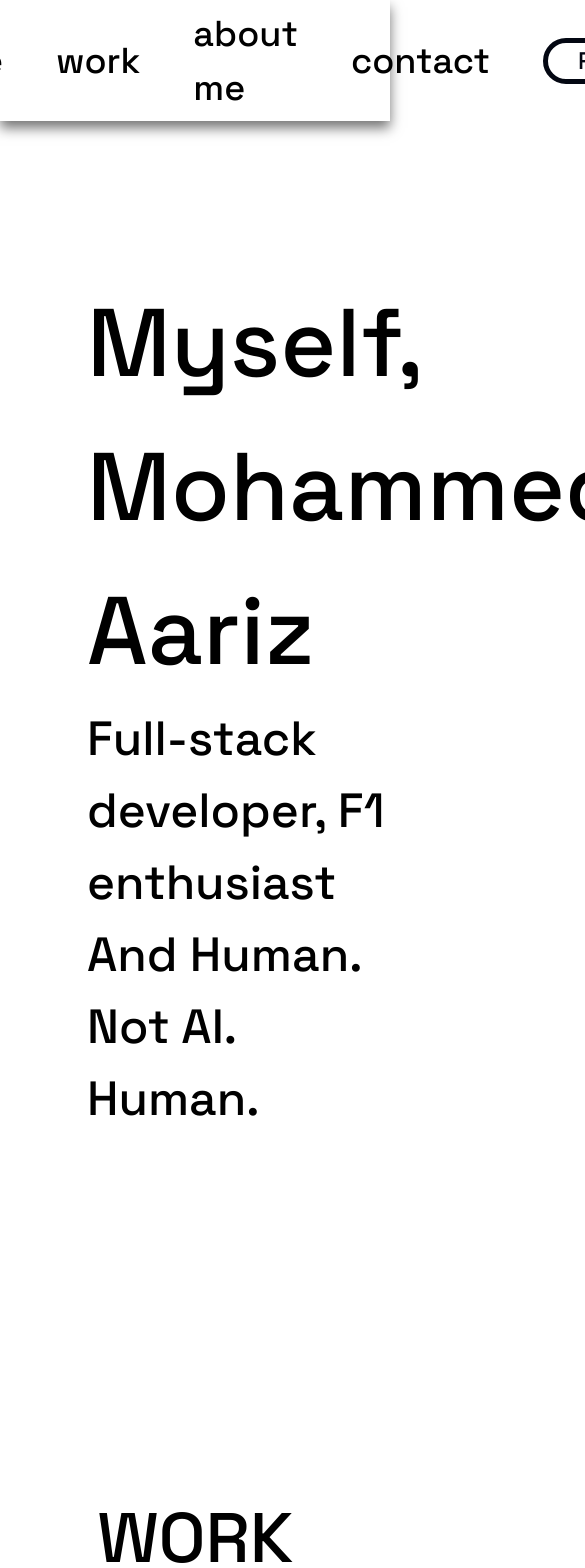
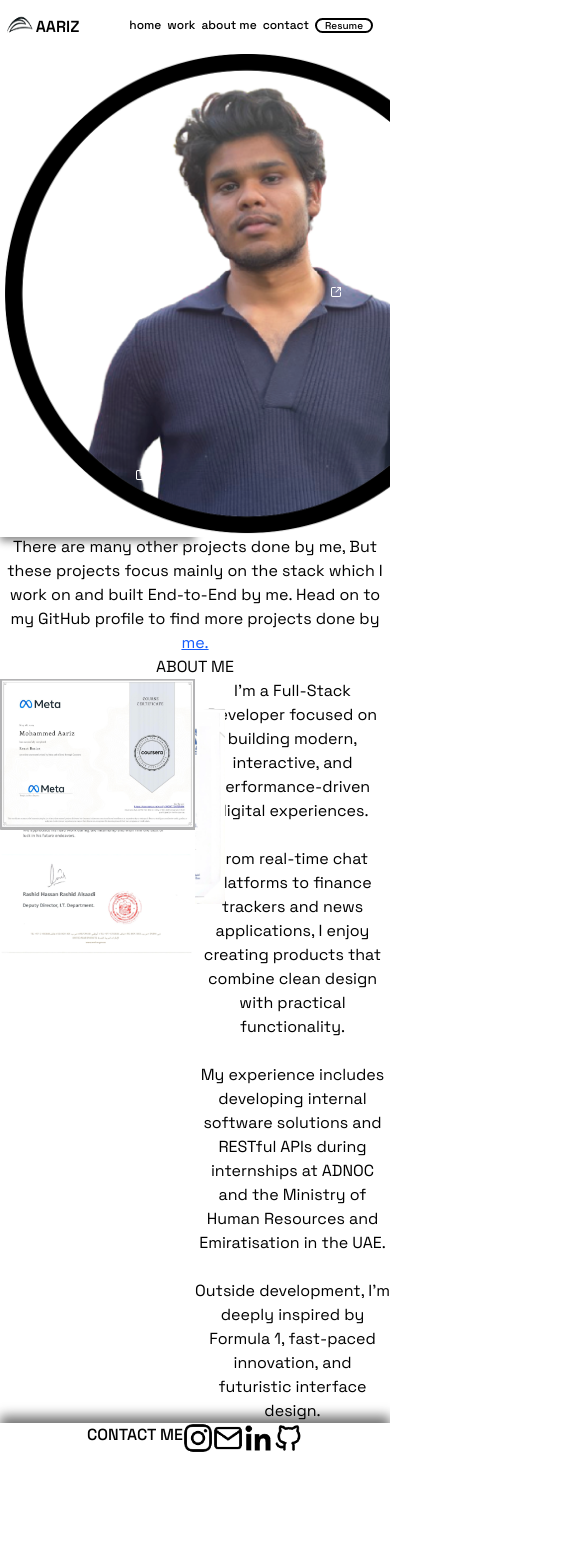
Before and after one commit to mohammedaarizofficial/personalportfolio, a React (Vite) app: page / in a window 390 px wide. Shown: the top 1568 px of the page, 585 px wide, since content can reach past the window. After the commit the page ends 1453 px from the top, so only its background shows below. Built offline with nearby package versions, Linux system fonts and the light colour scheme.

Commit message:
Made some changes to the code, so that it is responsive for mobile devices. just testing, still not complete

```diff
--- a/src/App.tsx
+++ b/src/App.tsx
@@ -10,7 +10,7 @@ const Footer = lazy(()=>import('./components/Footer'));
 
 function App() {
   return (
-    <div className="min-h-screen flex flex-col">
+    <div className="min-h-screen flex flex-col" style={{minWidth:'370px'}}>
         <Navbar />
         <Hero />
       <Suspense>
--- a/src/components/Aboutmesection.tsx
+++ b/src/components/Aboutmesection.tsx
@@ -6,28 +6,28 @@ import programming from "../assets/programmingwithjscert.png";
 
 function Aboutmesection(){
     return(
-        <div className="flex flex-col gap-[10px] items-center py-[108px] mb-[100px] mt-[100px]" id="aboutme">
-            <div className="font-heading text-nav-title">
+        <div className="flex flex-col lg:gap-[10px] items-center lg:py-[108px] lg:mb-[100px] lg:mt-[100px]" id="aboutme">
+            <div className="font-heading lg:text-nav-title">
                 ABOUT ME
             </div>
-            <div className="grid grid-cols-2 px-[43px] py-[10px]">
+            <div className="grid grid-cols-2 lg:px-[43px] lg:py-[10px]">
                 <div className="relative">
-                    <img src={adnoc} alt="Adnoc internship" width="263.33" height="344.24" loading="lazy" className="absolute top-[240px] left-[70px] logo border-2 border-primary z-10 hover:z-50 hover:scale-180 transition-all duration-300 ease-in-out will-change-transform hover:translate-x-[160px] hover:-translate-y-[100px] cursor-pointer"/>
+                    <img src={adnoc} alt="Adnoc internship" width="263.33" height="344.24" loading="lazy" className="absolute lg:top-[240px] lg:left-[70px] logo lg:border-2 lg:border-primary lg:z-10 lg:hover:z-50 lg:hover:scale-180 lg:transition-all lg:duration-300 lg:ease-in-out lg:will-change-transform lg:hover:translate-x-[160px] lg:hover:-translate-y-[100px] cursor-pointer"/>
 
                     <img src={intro} alt="Introduction to front-end Certificate" width="252" height="196" loading="lazy"
-                    className="absolute top-[55px] left-[96px] border-2 z-0 border-primary hover:z-50 hover:scale-250 hover:translate-x-[140px] hover:translate-y-[200px] transition-all duration-300 ease-in-out will-change-transform cursor-pointer"/>
+                    className="absolute lg:top-[55px] lg:left-[96px] lg:border-2 lg:z-0 lg:border-primary lg:hover:z-50 lg:hover:scale-250 lg:hover:translate-x-[140px] lg:hover:translate-y-[200px] lg:transition-all lg:duration-300 lg:ease-in-out lg:will-change-transform cursor-pointer"/>
 
                     <img src={sharjah} alt="Ministry of Human Resources and Emiratisation internship" width="297" height="420" loading="lazy"
-                    className="absolute top-[55px] left-[406px] border-2 z-10 border-primary hover:z-50 hover:scale-150 hover:-translate-x-[160px] hover:translate-y-[70px]
-                    transition-all duration-300 ease-in will-change-transform cursor-pointer"/>
+                    className="absolute lg:top-[55px] lg:left-[406px] lg:border-2 lg:z-10 lg:border-primary lg:hover:z-50 lg:hover:scale-150 lg:hover:-translate-x-[160px] lg:hover:translate-y-[70px]
+                    lg:transition-all lg:duration-300 lg:ease-in lg:will-change-transform cursor-pointer"/>
 
                     <img src={programming} alt="Programming with JavaScript Certificate" width="209" height="162" loading="lazy"
-                    className="absolute top-[200px] left-[303px] border-2 border-primary hover:z-50 hover:scale-300 transition-all duration-300 ease-in-out will-change-transform hover:-translate-x-[50px] hover:translate-y-[50px] cursor-pointer"/>
+                    className="absolute lg:top-[200px] lg:left-[303px] lg:border-2 lg:border-primary lg:hover:z-50 lg:hover:scale-300 lg:transition-all lg:duration-300 lg:ease-in-out lg:will-change-transform lg:hover:-translate-x-[50px] lg:hover:translate-y-[50px] cursor-pointer"/>
 
                     <img src={reactBasics} alt="React Basics Certificate" width="347" height="267" loading="lazy"
-                    className="absolute top-[430px] left-[250px] border-2 z-0 border-primary hover:z-50 hover:scale-180 hover:-translate-x-[50px] hover:-translate-y-[240px] transition-all duration-300 ease-in-out will-change-transform cursor-pointer"/>
+                    className="absolute lg:top-[430px] lg:left-[250px] lg:border-2 lg:z-0 lg:border-primary lg:hover:z-50 lg:hover:scale-180 lg:hover:-translate-x-[50px] lg:hover:-translate-y-[240px] lg:transition-all lg:duration-300 lg:ease-in-out lg:will-change-transform cursor-pointer"/>
                 </div>
-                <div className="font-heading text-[24px] font-regular leading-[48px] text-center">I’m a Full-Stack Developer focused on building modern, interactive, and performance-driven digital experiences.<br/><br/>
+                <div className="font-heading lg:text-[24px] font-regular lg:leading-[48px] text-center">I’m a Full-Stack Developer focused on building modern, interactive, and performance-driven digital experiences.<br/><br/>
 
 From real-time chat platforms to finance trackers and news applications, I enjoy creating products that combine clean design with practical functionality.<br/><br/>
 
--- a/src/components/Button.tsx
+++ b/src/components/Button.tsx
@@ -7,19 +7,19 @@ interface ButtonProps{
 }
 
 function Button({variant,content}:ButtonProps){
-    const variantType = (variant==="primary")?"text-gray-950 border-[5px] border-gray-950 hover:text-white hover:bg-gray-950 cursor-pointer transition-all duration-200 ease-in hover:scale-105":" text-white bg-gray-950 "
+    const variantType = (variant==="primary")?"text-black border-[2px] lg:border-[5px] border-black hover:text-white hover:bg-black cursor-pointer transition-all duration-200 ease-in hover:scale-105":" text-white bg-black "
     if(content==="VISIT"){
         return(
-            <div className={`flex rounded-[54px] ${variantType} justify-content-center items-center gap-1 p-[10px] cursor-pointer`}>
-                <div className={`text-[15px] font-medium`}>
+            <div className={`flex rounded-[54px] ${variantType} justify-content-center items-center lg:gap-1 lg:p-[10px] cursor-pointer`}>
+                <div className={`lg:text-[15px] font-medium `}>
                     {content}
                 </div>
-                <img src={link} alt="link" className="invert" style={{width:"12px", height:"12px"}} />
+                <img src={link} alt="link" className="invert w-[12px] h-[12px]" />
             </div>
         )
     }else{
         return(
-            <a href={resume} download className={`text-[24px] font-medium px-[30px] rounded-[54px] cursor-pointer ${variantType}`}>{content}</a>
+            <a href={resume} download className={`flex justify-center text-[10px] lg:text-[24px] font-medium lg:px-[30px] rounded-[54px] cursor-pointer ${variantType} w-[58px] h-[15px] text-center items-center lg:w-[185px] lg:h-[49px]`}>{content}</a>
         )
     }
 }
--- a/src/components/Footer.tsx
+++ b/src/components/Footer.tsx
@@ -10,9 +10,9 @@ import mail from "../assets/mail.png";
 
 function Footer(){
     return(
-        <div className="flex flex-row px-[37px] py-[10px] shadow-footer justify-center gap-[750px]" id="contact">
-            <div className="font-heading text-hero-sub font-medium">CONTACT ME</div>
-            <div className="flex jusitfy-center gap-[61px] p-[10px] items-center">
+        <div className="flex flex-row lg:px-[37px] lg:py-[10px] shadow-footer justify-center lg:gap-[750px]" id="contact">
+            <div className="font-heading lg:text-hero-sub font-medium">CONTACT ME</div>
+            <div className="flex jusitfy-center lg:gap-[61px] lg:p-[10px] items-center">
                 <Tooltip>
                     <TooltipTrigger asChild>
                         <a href="https://www.instagram.com/mohd.aarizzz/?hl=en" target="_blank" className="cursor-pointer">
--- a/src/components/Hero.tsx
+++ b/src/components/Hero.tsx
@@ -7,16 +7,16 @@ import profileBanner from "../assets/profileedited.png";
 
 function Hero(){
     return(
-        <div className="flex flex-col relative pt-[150px] pl-[87px]">
-            <div className="text-hero-banner font-heading font-medium">Myself,<br/>
+        <div className="flex flex-col relative lg:pt-[150px] lg:pl-[87px]">
+            <div className="lg:text-hero-banner font-heading font-medium">Myself,<br/>
                 Mohammed Aariz
             </div>
-            <div className="text-hero-sub font-heading font-medium">Full-stack developer, F1 enthusiast<br/>And Human. Not AI. Human.</div>
+            <div className="lg:text-hero-sub font-heading font-medium">Full-stack developer, F1 enthusiast<br/>And Human. Not AI. Human.</div>
             <Tooltip>
                 <TooltipTrigger asChild>
-                    <img src={profileBanner} alt="profile photo" className="absolute left-[1083px] top-[241px] w-[429.22px] h-[600px] hover:w-[566.22px] hover:h-[782px] hover:left-[946px] hover:top-[90px] transition-all will-change-transform duration-1000 ease-in-out" />
+                    <img src={profileBanner} alt="profile photo" className="absolute lg:left-[1083px] lg:top-[241px] lg:w-[429.22px] lg:h-[600px] lg:hover:w-[566.22px] lg:hover:h-[782px] lg:hover:left-[946px] lg:hover:top-[90px] lg:transition-all lg:will-change-transform lg:duration-1000 lg:ease-in-out" />
                 </TooltipTrigger>
-                <TooltipContent className="font-heading text-3xl bg-tooltip px-3 py-2 text-white" arrowClassName="bg-tooltip fill-tooltip">
+                <TooltipContent className="font-heading lg:text-3xl lg:bg-tooltip lg:px-3 lg:py-2 lg:text-white" arrowClassName="lg:bg-tooltip lg:fill-tooltip">
                     <h1>Hi!</h1>
                 </TooltipContent>
             </Tooltip>
--- a/src/components/Navbar.tsx
+++ b/src/components/Navbar.tsx
@@ -3,16 +3,19 @@ import logo from "../assets/logo.png";
 
 function Navbar(){
     return(
-        <div className="flex flex-row shadow-navbar pl-6.25 py-[10px] gap-[1px] w-full justify-center" style={{maxHeight:"121px"}} id="home">
-            <div className="flex flex-row gap-[30px] justify-center cursor-pointer" style={{width:"345.64px"}}>
-                <img src={logo} alt="Logo" width="150px" style={{height:"100px"}} className="pl-[5px]"/>
-                <div className="text-nav-title font-nav-title text-center font-semibold" style={{width:"196px", height:"91px"}}>AARIZ</div>
+        <div className="flex flex-row shadow-navbar lg:pl-6.25 lg:py-[10px] lg:gap-[1px] w-full justify-center lg:h-[121px] h-[50px]" id="home">
+            <div className="flex flex-row lg:gap-[30px] justify-self-start items-center cursor-pointer lg:w-[345.64px] pl-[5px]">
+                <img src={logo} alt="Logo" className="
+                w-[30.03px] h-[25.61px]
+                lg:w-[150px] lg:h-[100px] lg:pl-[5px]"/>
+                <div className="lg:text-nav-title font-nav-title text-center font-semibold text-[16px]
+                lg:w-[196px] lg:h-[91px] w-[45px] h-[21px]">AARIZ</div>
             </div>
-            <div className="flex flex-row flex-1 justify-end gap-[53px] items-center py-[10px] pe-[36px]">
-                <a href="#home" className="text-nav-item font-heading font-medium cursor-pointer hover:border-b-3 hover:border-primary transition-all duration-75 ease-in-out">home</a>
-                <a href="#work" className="text-nav-item font-heading font-medium cursor-pointer hover:border-b-3 hover:border-primary transition-all duration-75 ease-in-out">work</a>
-                <a href="#aboutme" className="text-nav-item font-heading font-medium cursor-pointer hover:border-b-3 hover:border-primary transition-all duration-75 ease-in-out">about me</a>
-                <a href="#contact" className="text-nav-item font-heading font-medium cursor-pointer hover:border-b-3 hover:border-primary transition-all duration-75 ease-in-out">contact</a>
+            <div className="flex flex-row flex-1 justify-end gap-[6px] py-[10px] pr-[17px] lg:gap-[53px] items-center lg:py-[10px] lg:pe-[36px]">
+                <a href="#home" className="text-sm-nav-item lg:text-nav-item font-heading font-medium cursor-pointer lg:hover:border-b-3 hover:border-primary lg:transition-all lg:duration-75 lg:ease-in-out">home</a>
+                <a href="#work" className="text-sm-nav-item lg:text-nav-item font-heading font-medium cursor-pointer lg:hover:border-b-3 lg:hover:border-primary lg:transition-all lg:duration-75 lg:ease-in-out">work</a>
+                <a href="#aboutme" className="text-sm-nav-item lg:text-nav-item font-heading font-medium cursor-pointer lg:hover:border-b-3 lg:hover:border-primary lg:transition-all lg:duration-75 lg:ease-in-out">about me</a>
+                <a href="#contact" className="text-sm-nav-item lg:text-nav-item font-heading font-medium cursor-pointer lg:hover:border-b-3 lg:hover:border-primary lg:transition-all lg:duration-75 lg:ease-in-out">contact</a>
                 <Button
                     variant="primary"
                     content="Resume"
--- a/src/components/Projectcard.tsx
+++ b/src/components/Projectcard.tsx
@@ -8,18 +8,18 @@ interface ProjectcardProps{
 }
 
 function Projectcard({image,title,description,link}:ProjectcardProps){
-    const FinanceTrackerTitle = title==="FinanceTracker"?"text-[25px] font-medium":"text-[32px] font-medium";
-    const FinanceTrackerPadding = title==="FinanceTracker"?"px-[10px] pt-[8px]":"px-[9px]";
+    const FinanceTrackerTitle = title==="FinanceTracker"?"lg:text-[25px] font-medium":"lg:text-[32px] font-medium";
+    const FinanceTrackerPadding = title==="FinanceTracker"?"lg:px-[10px] lg:pt-[8px]":"lg:px-[9px]";
     return(
-        <div className="px-[15px] py-[13px] mb-[50px] border-[3px] rounded-card flex flex-col shadow-card gap-[21px] border-primary
-        hover:scale-105 hover:-translate-y-2 transition duration-300 ease-in-out hover:shadow-hover">
+        <div className="lg:px-[15px] lg:py-[13px] lg:mb-[50px] lg:border-[3px] lg:rounded-card flex flex-col shadow-card lg:gap-[21px] lg:border-primary
+        lg:hover:scale-105 lg:hover:-translate-y-2 lg:transition lg:duration-300 lg:ease-in-out lg:hover:shadow-hover">
             <img src={image} width="383.35" height="216.53" loading="lazy"/>
             <div className={`grid grid-cols-2 ${FinanceTrackerPadding}`}>
-                <div className="flex flex-col font-heading text-[32px] justify-self-start">
+                <div className="flex flex-col font-heading lg:text-[32px] lg:justify-self-start">
                     <div className={`font-heading ${FinanceTrackerTitle}`}>{title}</div>
-                    <div className="font-body text-[20px]">{description}</div>
+                    <div className="font-body lg:text-[20px]">{description}</div>
                 </div>
-                <div className="self-center justify-self-end">
+                <div className="lg:self-center lg:justify-self-end">
                     <a href={link} target="_blank">
                         <Button
                             variant="secondary"
--- a/src/components/Worksection.tsx
+++ b/src/components/Worksection.tsx
@@ -8,9 +8,9 @@ const Projectcard = lazy(()=>import("./Projectcard"));
 
 function Worksection(){
     return(
-        <div className="flex flex-col justify-items-center mt-[350px]" id="work">
-            <div className="font-heading text-nav-title font-medium text-center">WORK</div>
-            <div className="flex gap-[50px] justify-center px-[50px] pt-[100px]">
+        <div className="flex flex-col justify-items-center lg:mt-[350px]" id="work">
+            <div className="font-heading lg:text-nav-title font-medium text-center">WORK</div>
+            <div className="grid grid-cols-2 lg:flex lg:gap-[50px] lg:justify-center lg:px-[50px] lg:pt-[100px]">
                 <Suspense fallback={<div>Loading...</div>}>
                     <Projectcard image={theDaily} title="The Daily." description="Everday NewsApp" link="https://newsapp-three-zeta.vercel.app/"/>
                 </Suspense>
@@ -21,7 +21,7 @@ function Worksection(){
                     <Projectcard image={aperture} title="Aperture" description="Real-time Chat App" link="https://chattoday-theta.vercel.app/"/>
                 </Suspense>
             </div>
-            <div className="font-heading text-center text-nav-item px-5">
+            <div className="font-heading text-center lg:text-nav-item lg:px-5">
                 There are many other projects done by me, But these projects focus mainly on the stack which I work on and built End-to-End by me. Head on to my GitHub profile to find more projects done by
                 <a href="https://github.com/mohammedaarizofficial" target="_blank" className="underline text-blue-600"> me.</a>
             </div>
--- a/src/index.css
+++ b/src/index.css
@@ -37,6 +37,7 @@
   --text-hero-sub:48px;
   --text-nav-title:70px;
   --text-nav-item:36px;
+  --text-sm-nav-item:12px;
 
   --logo-gap:10px;
   --nav-padding:10px;
```
